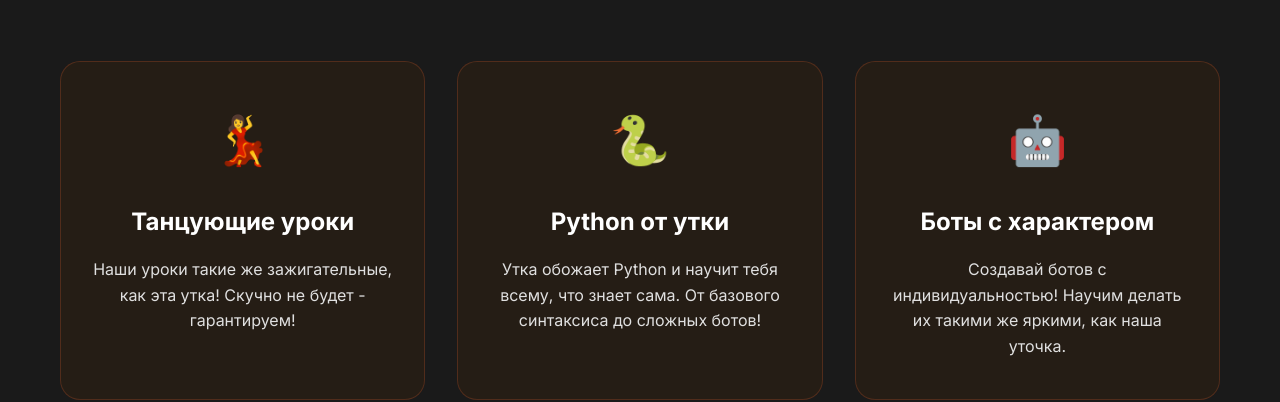
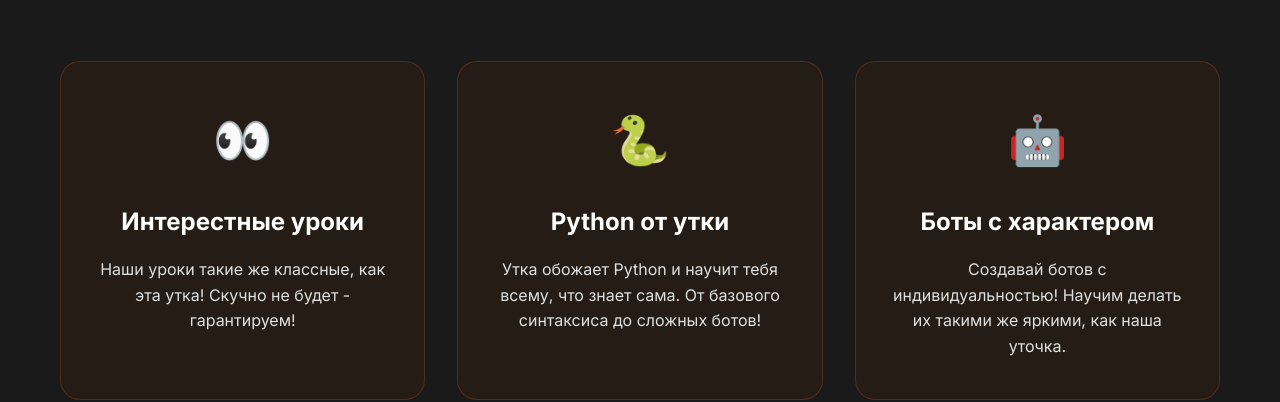
Before and after one commit to Jefri-MSI/Sait-Telegram_bot.github.io, a plain HTML site: page index.html in a window 1280 px wide. Shown: the part 980-1382 px from the top of the page. Drawn offline with Linux system fonts and the light colour scheme.

```diff
--- a/index.html
+++ b/index.html
@@ -124,9 +124,9 @@
             <h2 class="section-title">Почему учиться с уткой веселее? 🦆</h2>
             <div class="features-grid">
                 <div class="feature-card">
-                    <div class="feature-icon">💃</div>
-                    <h3>Танцующие уроки</h3>
-                    <p>Наши уроки такие же зажигательные, как эта утка! Скучно не будет - гарантируем!</p>
+                    <div class="feature-icon">👀</div>
+                    <h3>Интерестные уроки</h3>
+                    <p>Наши уроки такие же классные, как эта утка! Скучно не будет - гарантируем!</p>
                     <div class="feature-glow"></div>
                 </div>
                 <div class="feature-card">
@@ -287,4 +287,5 @@
 
     <script src="script.js"></script>
 </body>
+
 </html>
```
